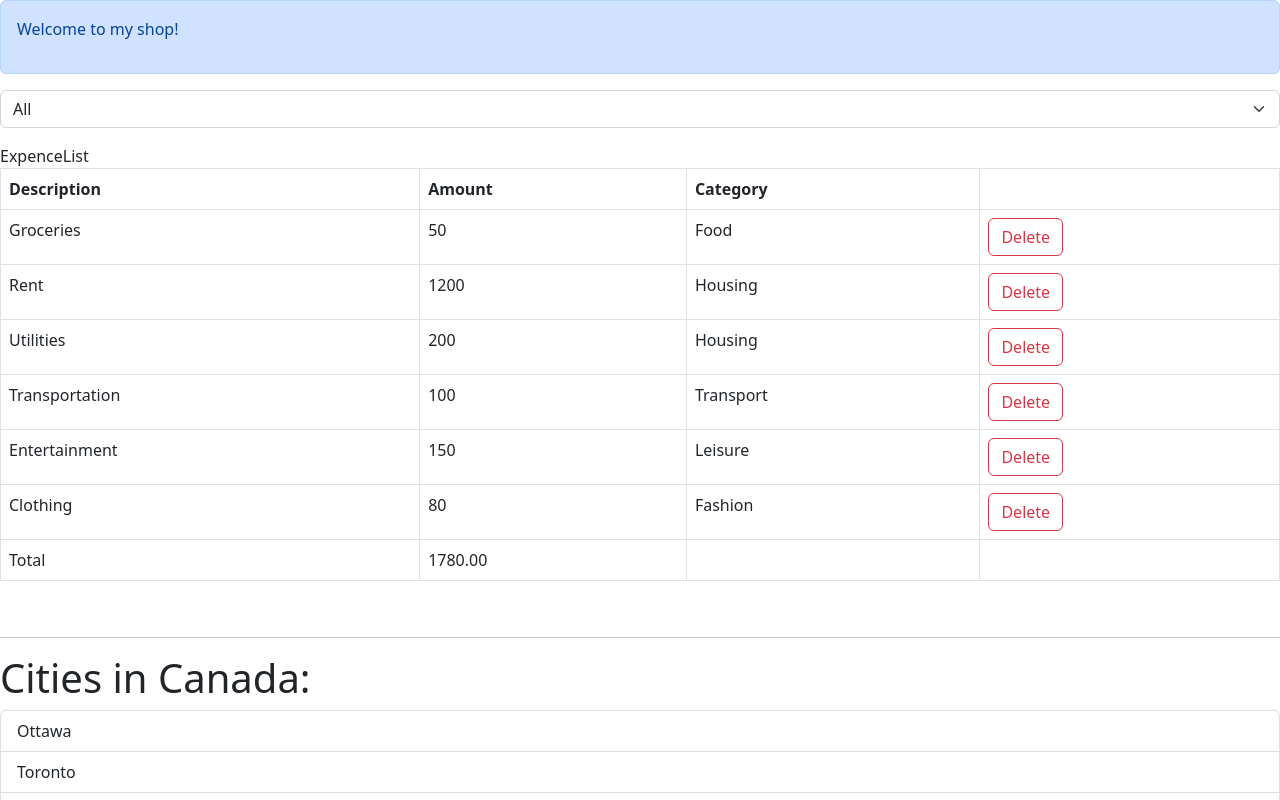
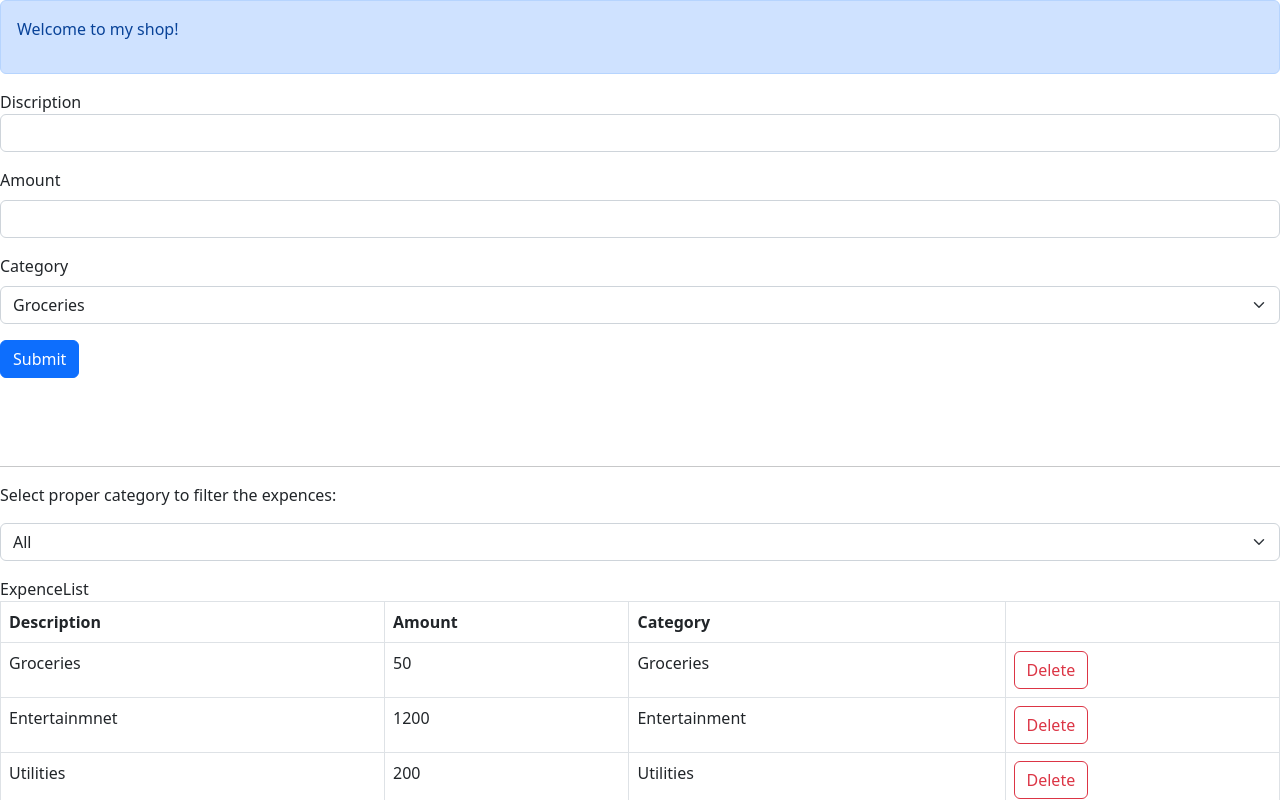
Before and after one commit to payamd/React18, a React (Vite) app: page / in a window 1280 px wide. Shown: the top 800 px of the page. Built offline with nearby package versions, Linux system fonts and the light colour scheme.

Commit message:
adding dynamic filtering for categories

```diff
--- a/src/App.tsx
+++ b/src/App.tsx
@@ -4,6 +4,14 @@ import Button from "./components/Button";
 import ListGroup from "./components/ListGroup";
 import ExpenceList from "./expence-tracker/components/ExpenceList";
 import ExpenceFilter from "./expence-tracker/components/ExpenceFilter";
+import ExpenceForm from "./expence-tracker/ExpenceForm";
+
+export const categories = [
+  "Groceries",
+  "Utilities",
+  "Entertainment",
+  "Transport",
+];
 
 function App() {
   let items = [
@@ -24,17 +32,27 @@ function App() {
   const [selectedCategory, setSelectedCategory] = useState("");
 
   const [expences, setExpenses] = useState([
-    { id: 1, description: "Groceries", amount: 50, category: "Food" },
-    { id: 2, description: "Rent", amount: 1200, category: "Housing" },
-    { id: 3, description: "Utilities", amount: 200, category: "Housing" },
+    { id: 1, description: "Groceries", amount: 50, category: "Groceries" },
+    {
+      id: 2,
+      description: "Entertainmnet",
+      amount: 1200,
+      category: "Entertainment",
+    },
+    { id: 3, description: "Utilities", amount: 200, category: "Utilities" },
     {
       id: 4,
       description: "Transportation",
       amount: 100,
       category: "Transport",
     },
-    { id: 5, description: "Entertainment", amount: 150, category: "Leisure" },
-    { id: 6, description: "Clothing", amount: 80, category: "Fashion" },
+    {
+      id: 5,
+      description: "Entertainment",
+      amount: 150,
+      category: "Entertainment",
+    },
+    { id: 6, description: "Groceries", amount: 80, category: "Groceries" },
   ]);
 
   const visibleExpences = selectedCategory
@@ -46,6 +64,13 @@ function App() {
       <Alert>
         <p>Welcome to my shop!</p>
       </Alert>
+
+      <div className="mb-5">
+        <ExpenceForm></ExpenceForm>
+      </div>
+
+      <br></br>
+      <hr></hr>
       <div className="mb-3">
         <ExpenceFilter
           onSelectCategory={(category) => {
@@ -70,7 +95,7 @@ function App() {
         heading={heading}
         onSelectItem={handleSelectItem}
       ></ListGroup>
-      <Button type="danger" text="silam silam"></Button>
+      <Button type="danger" text="Button"></Button>
     </div>
   );
 }
--- /dev/null
+++ b/src/expence-tracker/ExpenceForm.tsx
@@ -0,0 +1,38 @@
+import React from "react";
+import { categories } from "../App";
+
+const ExpenceForm = () => {
+  return (
+    <form>
+      <div className="mb-3">
+        <label htmlFor="description" className="form-lable">
+          Discription
+        </label>
+        <input id="discription" type="text" className="form-control" />
+      </div>
+
+      <div className="mb-3">
+        <label htmlFor="amount" className="form-label">
+          Amount
+        </label>
+        <input id="amount" type="number" className="form-control" />
+      </div>
+
+      <div className="mb-3">
+        <label htmlFor="category" className="form-label">
+          Category
+        </label>
+        <select name="" id="category" className="form-select">
+          {categories.map((category) => (
+            <option value={category} key={category}>
+              {category}
+            </option>
+          ))}
+        </select>
+      </div>
+      <button className="btn btn-primary">Submit</button>
+    </form>
+  );
+};
+
+export default ExpenceForm;
--- a/src/expence-tracker/components/ExpenceFilter.tsx
+++ b/src/expence-tracker/components/ExpenceFilter.tsx
@@ -1,4 +1,5 @@
 import React from "react";
+import { categories } from "../../App";
 
 interface Props {
   onSelectCategory: (category: string) => void;
@@ -6,19 +7,20 @@ interface Props {
 
 const ExpenceFilter = ({ onSelectCategory }: Props) => {
   return (
+    <>
+      <p className="mb-3">Select proper category to filter the expences:</p>
       <select
         className="form-select"
         onChange={(e) => onSelectCategory(e.target.value)}
       >
         <option value="">All</option>
-      <option value="Food">Food</option>
-      <option value="Transport">Transport</option>
-      <option value="Housing">Housing</option>
-      <option value="Leisure">Leisure</option>
-      <option value="Fashion">Fashion</option>
-      <option value="Other">Other</option>
-      <option value="Entertainment">Entertainment</option>
+        {categories.map((category) => (
+          <option key={category} value={category}>
+            {category}
+          </option>
+        ))}
       </select>
+    </>
   );
 };
 
```
Lines whose indentation alone changed are shown as unchanged.
